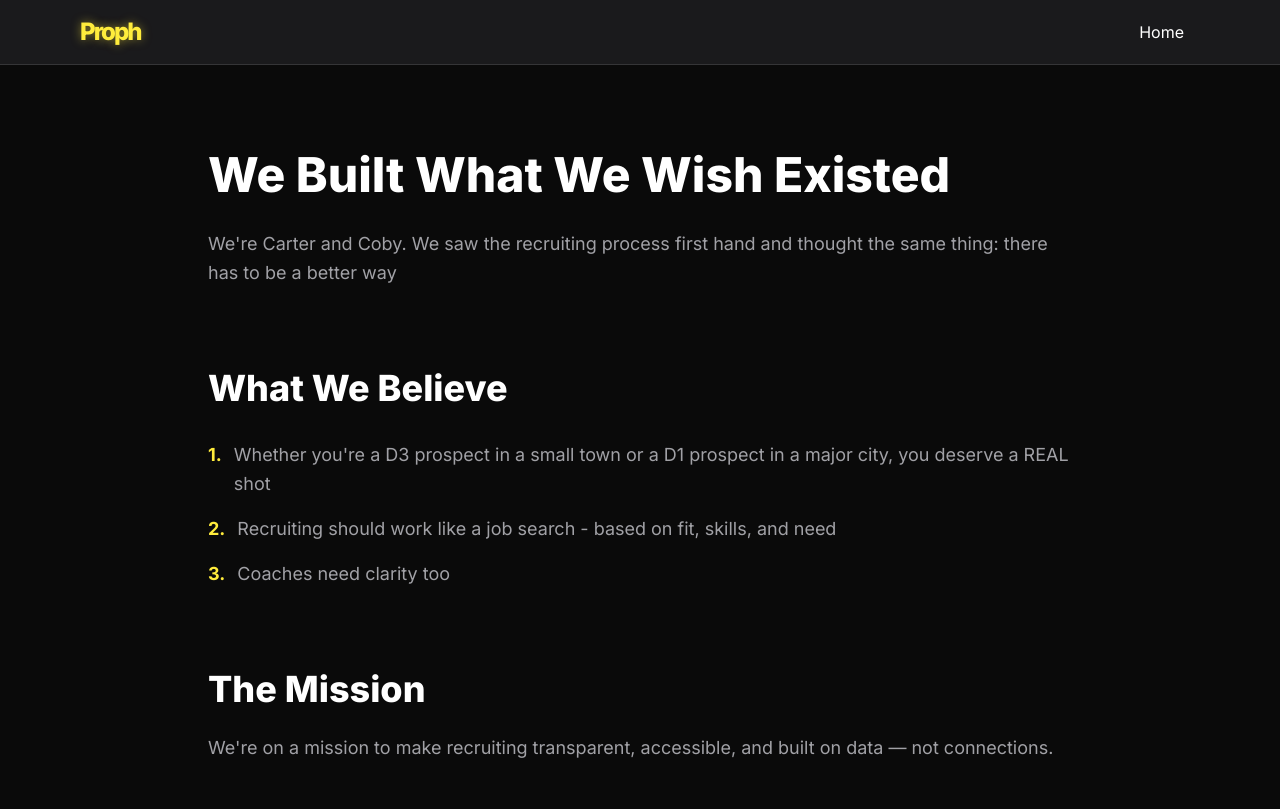
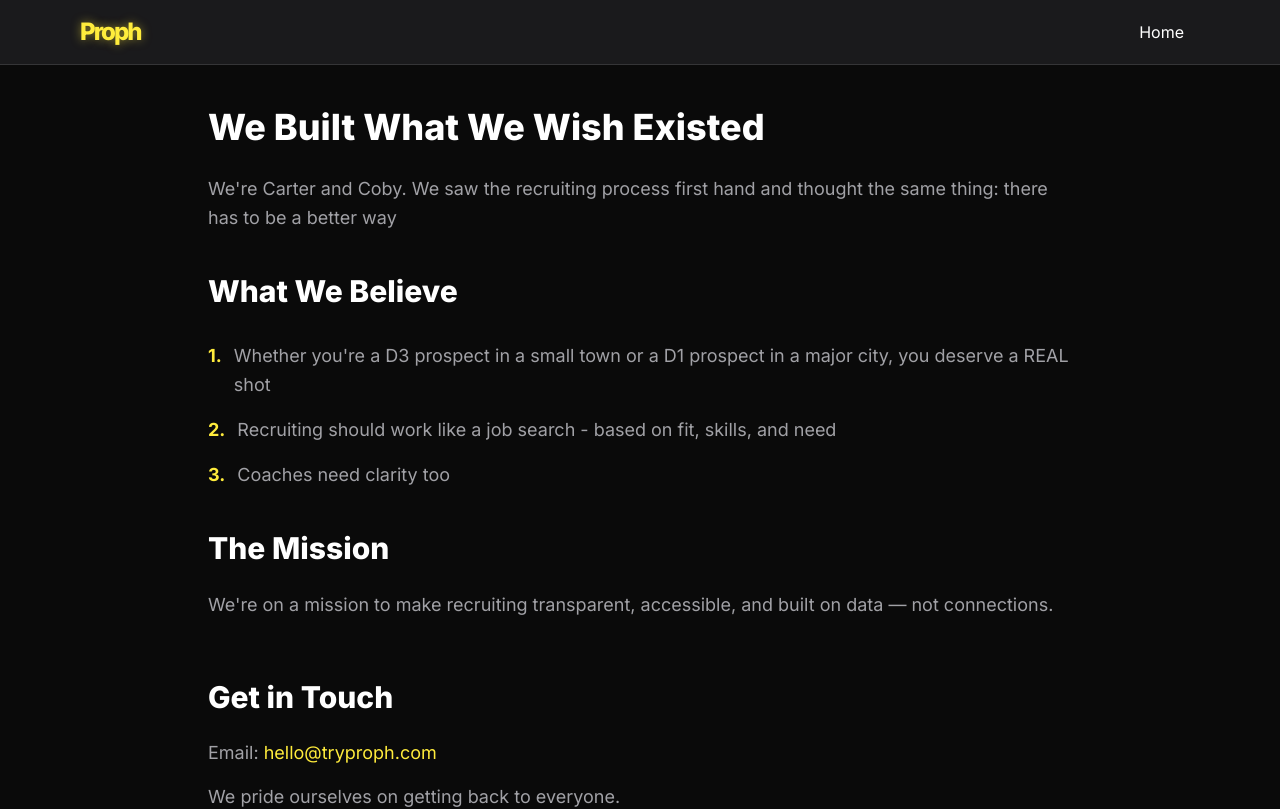
Before and after one commit to Caha8378/proph-frontend, a React (Vite) app: page /mission in a window 1280 px wide. Shown: the top 809 px of the page. Built offline with nearby package versions, Linux system fonts and the light colour scheme.

Commit message:
smaller mission

```diff
--- a/src/pages/MissionPage.tsx
+++ b/src/pages/MissionPage.tsx
@@ -32,10 +32,10 @@ export const MissionPage: React.FC = () => {
       </header>
 
       {/* Main Content */}
-      <main className="max-w-4xl mx-auto px-4 py-20">
+      <main className="max-w-4xl mx-auto px-4 py-10">
         {/* Hero Section */}
-        <section className="mb-20">
-          <h1 className="text-4xl md:text-5xl font-black mb-6 leading-tight">
+        <section className="mb-10">
+          <h1 className="text-3xl md:text-4xl font-black mb-6 leading-tight">
             We Built What We Wish Existed
           </h1>
           <p className="text-base md:text-lg text-proph-grey-text leading-relaxed">
@@ -44,8 +44,8 @@ export const MissionPage: React.FC = () => {
         </section>
 
         {/* What We Believe */}
-        <section className="mb-20">
-          <h2 className="text-3xl md:text-4xl font-black mb-8">What We Believe</h2>
+        <section className="mb-10">
+          <h2 className="text-2xl md:text-3xl font-black mb-8">What We Believe</h2>
 
           <ol className="space-y-4 text-base md:text-lg text-proph-grey-text leading-relaxed">
             <li className="flex gap-3">
@@ -72,16 +72,16 @@ export const MissionPage: React.FC = () => {
         </section> */}
 
         {/* The Mission */}
-        <section className="mb-20">
-          <h2 className="text-3xl md:text-4xl font-black mb-6">The Mission</h2>
+        <section className="mb-15">
+          <h2 className="text-2xl md:text-3xl font-black mb-6">The Mission</h2>
           <p className="text-base md:text-lg text-proph-grey-text leading-relaxed">
             We're on a mission to make recruiting transparent, accessible, and built on data — not connections.
           </p>
         </section>
 
         {/* Get in Touch */}
-        <section className="mb-20">
-          <h2 className="text-3xl md:text-4xl font-black mb-6">Get in Touch</h2>
+        <section className="mb-15">
+          <h2 className="text-2xl md:text-3xl font-black mb-6">Get in Touch</h2>
           <p className="text-base md:text-lg text-proph-grey-text mb-4">
             Email: <a href="mailto:hello@tryproph.com" className="text-proph-yellow hover:text-proph-yellow/80 transition-colors">hello@tryproph.com</a>
           </p>
```
